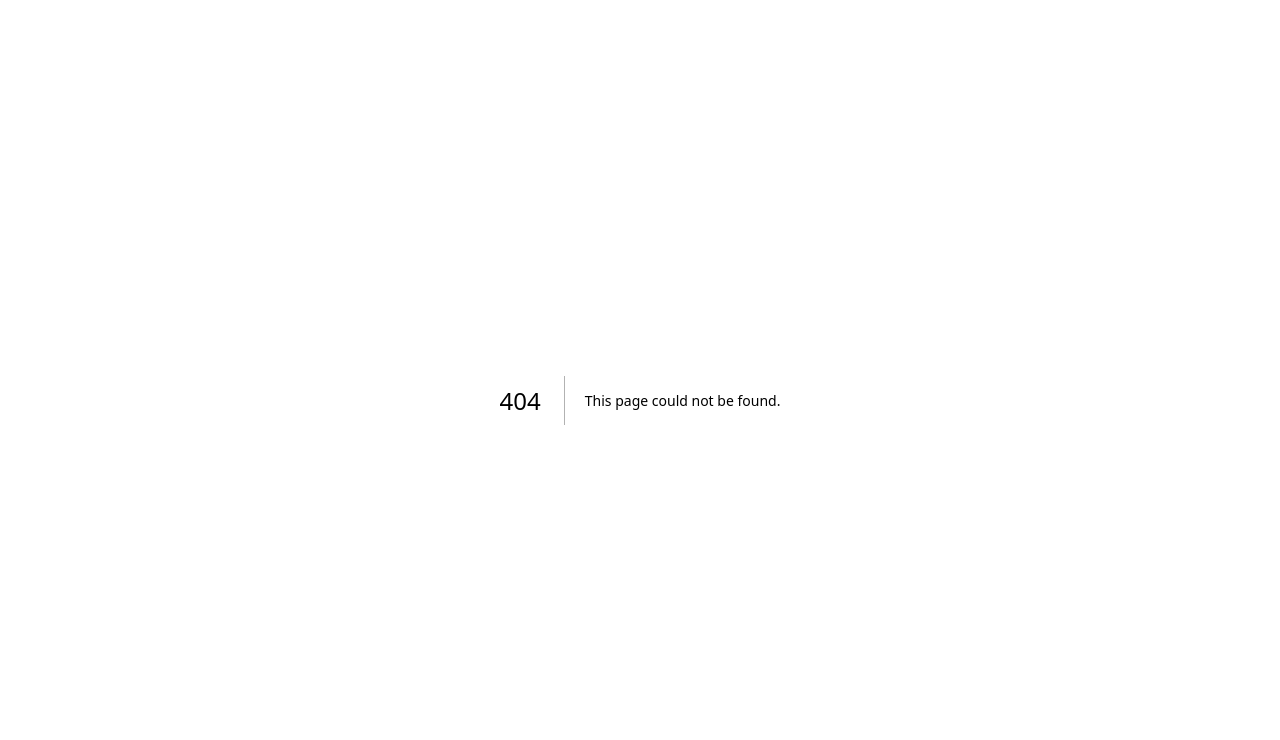
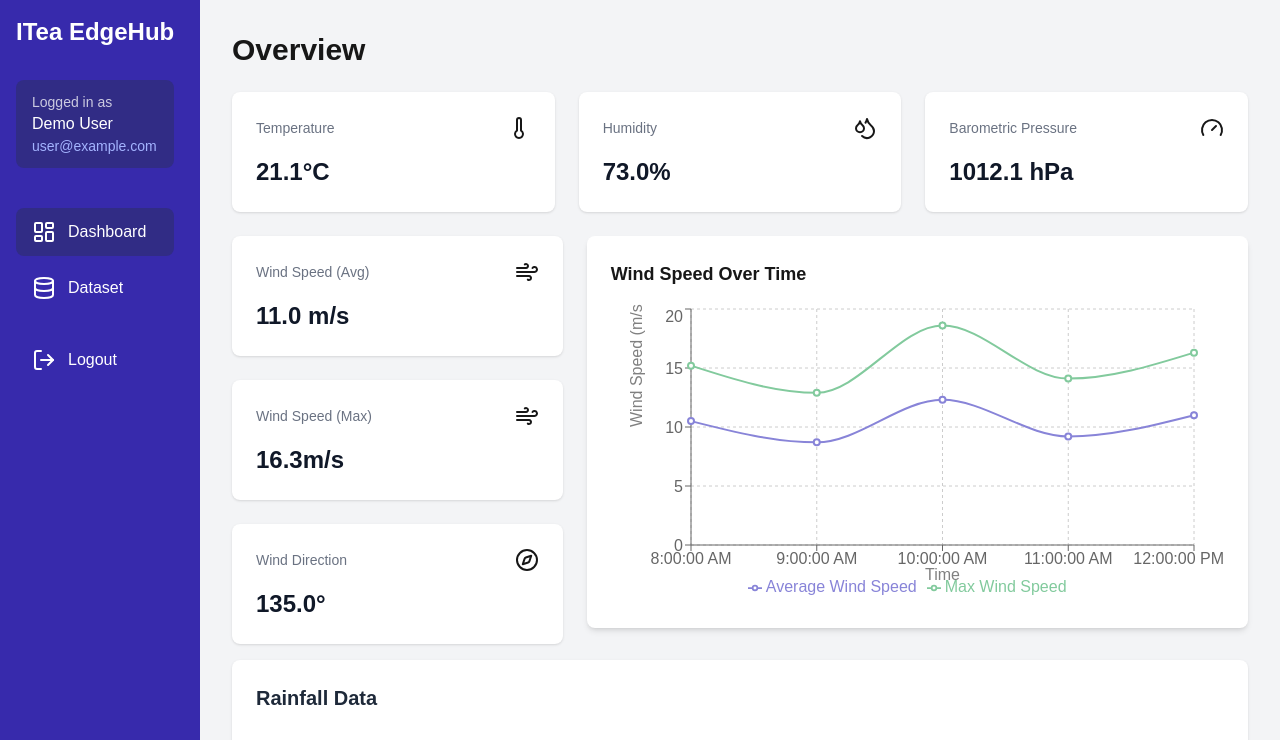
Before and after one commit to Itea-Lab/Weather-Dashboard, a Next.js app: page /dashboard/overview in a window 1280 px wide. Before the commit this address had no page. Shown: the top 740 px of the page. Built offline with nearby package versions, Linux system fonts and the light colour scheme; sample sign-in values are in the browser's storage.

Commit message:
fixed layout, updated windData format

```diff
--- a/src/app/api/windData/route.ts
+++ b/src/app/api/windData/route.ts
@@ -7,30 +7,35 @@ const windData: WindData[] = [
     timestamp: "2025-05-09T08:00:00Z",
     avgWindSpeed: 10.5,
     maxWindSpeed: 15.2,
+    windDirection: 270,
   },
   {
     id: "2",
     timestamp: "2025-05-09T09:00:00Z",
     avgWindSpeed: 8.7,
     maxWindSpeed: 12.9,
+    windDirection: 180,
   },
   {
     id: "3",
     timestamp: "2025-05-09T10:00:00Z",
     avgWindSpeed: 12.3,
     maxWindSpeed: 18.6,
+    windDirection: 90,
   },
   {
     id: "4",
     timestamp: "2025-05-08T11:00:00Z",
     avgWindSpeed: 9.2,
     maxWindSpeed: 14.1,
+    windDirection: 225,
   },
   {
     id: "5",
     timestamp: "2025-05-08T12:00:00Z",
     avgWindSpeed: 11.0,
-        maxWindSpeed: 16.0,
+    maxWindSpeed: 16.3,
+    windDirection: 135,
   },
 ];
 
--- a/src/app/dashboard/dataset/page.tsx
+++ b/src/app/dashboard/dataset/page.tsx
@@ -2,16 +2,16 @@
 import { Metadata } from "next";
 import DatasetTable from "@/components/dashboard/DataTable";
 import DatasetFilters from "@/components/dashboard/DataFilter";
-import {Download} from "lucide-react";
+import { Download } from "lucide-react";
 
 export const metadata: Metadata = {
-  title: "Datasets | My App",
+  title: "Datasets",
   description: "Browse and manage your datasets",
 };
 
 export default function DatasetsPage() {
   return (
-    <div>
+    <div className="space-y-6">
       <div className="flex flex-col md:flex-row md:items-center md:justify-between mb-6">
         <h1 className="text-3xl font-bold">Datasets</h1>
         <div className="mt-4 md:mt-0">
@@ -29,7 +29,9 @@ export default function DatasetsPage() {
           <DatasetFilters />
         </div>
 
-        <DatasetTable />
+        <div className="p-6">
+          <DatasetTable />
+        </div>
       </div>
     </div>
   );
--- a/src/app/dashboard/layout.tsx
+++ b/src/app/dashboard/layout.tsx
@@ -3,7 +3,7 @@ import ProtectedRoute from "@/components/auth/ProtectedRoute";
 import Sidebar from "@/components/dashboard/Sidebar";
 
 export const metadata = {
-  title: "Dashboard | My App",
+  title: "Dashboard",
 };
 
 export default function DashboardLayout({
@@ -16,7 +16,7 @@ export default function DashboardLayout({
       <ProtectedRoute>
         <div className="flex min-h-screen bg-gray-100">
           <Sidebar />
-          <div className="flex-1 p-8">{children}</div>
+          <div className="flex-1 p-8 overflow-x-hidden">{children}</div>
         </div>
       </ProtectedRoute>
     </AuthProvider>
--- /dev/null
+++ b/src/app/dashboard/overview/page.tsx
@@ -0,0 +1,78 @@
+import DashboardCard from "@/components/dashboard/DashboardCard";
+import WindChart from "@/components/dashboard/WindChart";
+import RainChart from "@/components/dashboard/RainChart";
+
+export const metadata = {
+  title: "Overview - Dashboard",
+  description: "Weather station overview dashboard",
+};
+
+export default function OverviewPage() {
+    return (
+      <div className="space-y-6">
+        <h1 className="text-3xl font-bold">Overview</h1>
+        <section>
+          <div className="grid grid-cols-1 md:grid-cols-2 lg:grid-cols-3 gap-6">
+            <DashboardCard
+              title="Temperature"
+              icon="temperature"
+              apiEndpoint="/api/dataset"
+              dataKey="temperature"
+              unit="°C"
+            />
+            <DashboardCard
+              title="Humidity"
+              icon="humidity"
+              apiEndpoint="/api/dataset"
+              dataKey="humidity"
+              unit="%"
+            />
+            <DashboardCard
+              title="Barometric Pressure"
+              icon="barometric"
+              apiEndpoint="/api/dataset"
+              dataKey="pressure"
+              unit=" hPa"
+            />
+          </div>
+        </section>
+        {/* More dashboard content */}
+        <section className="my-4">
+          <div className="flex flex-col lg:flex-row gap-6">
+            {/* Left side - Wind cards */}
+            <div className="lg:w-1/3 space-y-6">
+              <DashboardCard
+                title="Wind Speed (Avg)"
+                icon="windSpeed"
+                apiEndpoint="/api/windData"
+                dataKey="avgWindSpeed"
+                unit=" m/s"
+              />
+              <DashboardCard
+                title="Wind Speed (Max)"
+                icon="windSpeed"
+                apiEndpoint="/api/windData"
+                dataKey="maxWindSpeed"
+                unit="m/s"
+              />
+              <DashboardCard
+                title="Wind Direction"
+                icon="windDirection"
+                apiEndpoint="/api/windData"
+                dataKey="windDirection"
+                unit="°"
+              />
+            </div>
+
+            {/* Right side - Wind chart */}
+            <div className="lg:w-2/3">
+              <WindChart />
+            </div>
+          </div>
+        </section>
+        <section className="">
+          <RainChart></RainChart>
+        </section>
+      </div>
+    );
+}
--- a/src/app/dashboard/page.tsx
+++ b/src/app/dashboard/page.tsx
@@ -1,72 +1,5 @@
-import DashboardCard from "@/components/dashboard/DashboardCard";
-import WindChart from "@/components/dashboard/WindChart";
-import RainChart from "@/components/dashboard/RainChart";
+import { redirect } from "next/navigation";
 
 export default function DashboardPage() {
-  return (
-    <div>
-      <h1 className="text-3xl font-bold mb-6">Dashboard</h1>
-      <section>
-        <div className="grid grid-cols-1 md:grid-cols-2 lg:grid-cols-3 gap-6">
-          <DashboardCard
-            title="Temperature"
-            icon="temperature"
-            apiEndpoint="/api/dataset"
-            dataKey="temperature"
-            unit="°C"
-          />
-          <DashboardCard
-            title="Humidity"
-            icon="humidity"
-            apiEndpoint="/api/dataset"
-            dataKey="humidity"
-            unit="%"
-          />
-          <DashboardCard
-            title="Barometric Pressure"
-            icon="barometric"
-            apiEndpoint="/api/dataset"
-            dataKey="pressure"
-            unit=" hPa"
-          />
-        </div>
-      </section>
-      {/* More dashboard content */}
-      <section className="my-4 grid grid-flow-col grid-rows-3 gap-6">
-        <div className="col-span-1 w-[20rem]">
-          <DashboardCard
-            title="Wind Speed"
-            icon="default"
-            apiEndpoint="/api/windData"
-            dataKey="avgWindSpeed"
-            unit=" m/s"
-          />
-        </div>
-        <div className="col-span-1 w-[20rem] row-span-1">
-          <DashboardCard
-            title="Daily Rainfall"
-            icon="default"
-            apiEndpoint="/api/rainFallData"
-            dataKey="rainFallbyDay"
-            unit=" mm"
-          />
-        </div>
-        <div className="col-span-1 w-[20rem] row-span-1">
-          <DashboardCard
-            title="Hourly Rainfall"
-            icon="default"
-            apiEndpoint="/api/rainFallData"
-            dataKey="rainFallbyHour"
-            unit=" mm"
-          />
-        </div>
-        <div className="row-span-3 col-span-3">
-          <WindChart></WindChart>
-        </div>
-      </section>
-      <section className="">
-        <RainChart></RainChart>
-      </section>
-    </div>
-  );
+  redirect("/dashboard/overview");
 }
--- a/src/components/dashboard/DashboardCard.tsx
+++ b/src/components/dashboard/DashboardCard.tsx
@@ -4,6 +4,8 @@ import {
   Droplets,
   Gauge,
   ChartNoAxesCombined,
+  Wind,
+  Compass,
 } from "lucide-react";
 import { useEffect, useState } from "react";
 
@@ -33,7 +35,11 @@ export default function DashboardCard({
       case "humidity":
         return <Droplets/>;
       case "barometric":
-        return <Gauge/>;
+        return <Gauge />;
+      case "windSpeed":
+        return <Wind />;
+      case "windDirection":
+        return <Compass />;
       default:
         return <ChartNoAxesCombined/>;
     }
--- a/src/components/dashboard/Sidebar.tsx
+++ b/src/components/dashboard/Sidebar.tsx
@@ -10,7 +10,7 @@ export default function Sidebar() {
   const { user, logout } = useAuth();
 
   const menuItems = [
-    { name: "Dashboard", path: "/dashboard", icon: <LayoutDashboard /> },
+    { name: "Dashboard", path: "/dashboard/overview", icon: <LayoutDashboard /> },
     { name: "Dataset", path: "/dashboard/dataset", icon: <Database /> },
   ];
 
@@ -19,9 +19,10 @@ export default function Sidebar() {
   };
 
   return (
-    <aside className="bg-indigo-800 text-white w-64 min-h-screen p-4">
+    <aside className="bg-indigo-800 text-white w-50 min-h-screen flex flex-col">
+      <div className="p-4 flex flex-col h-full fixed">
         <div className="mb-8">
-        <h2 className="text-2xl font-bold text-center">ITea Edge Hub</h2>
+          <h2 className="text-2xl font-bold text-center">ITea EdgeHub</h2>
         </div>
 
         <div className="mb-6">
@@ -32,7 +33,7 @@ export default function Sidebar() {
           </div>
         </div>
 
-      <nav>
+        <nav className="flex-1">
           <ul className="space-y-2">
             {menuItems.map((item) => (
               <li key={item.path}>
@@ -48,16 +49,18 @@ export default function Sidebar() {
               </li>
             ))}
           </ul>
-      </nav>
-
-      <div className="mt-auto pt-8">
+          <ul className="mt-6 space-y-2">
             <button
               onClick={logout}
               className="w-full flex items-center px-4 py-3 rounded-lg hover:bg-indigo-700 transition-colors"
             >
-          <span className="mr-3"><LogOut /></span>
+              <span className="mr-3">
+                <LogOut />
+              </span>
               Logout
             </button>
+          </ul>
+        </nav>
       </div>
     </aside>
   );
--- a/src/types/sensorData.ts
+++ b/src/types/sensorData.ts
@@ -4,6 +4,7 @@ export interface WindData {
   timestamp: string | number;
   avgWindSpeed: number;
   maxWindSpeed: number;
+  windDirection: number;
 }
 
 export interface cardData {
```
Lines whose indentation alone changed are shown as unchanged.
